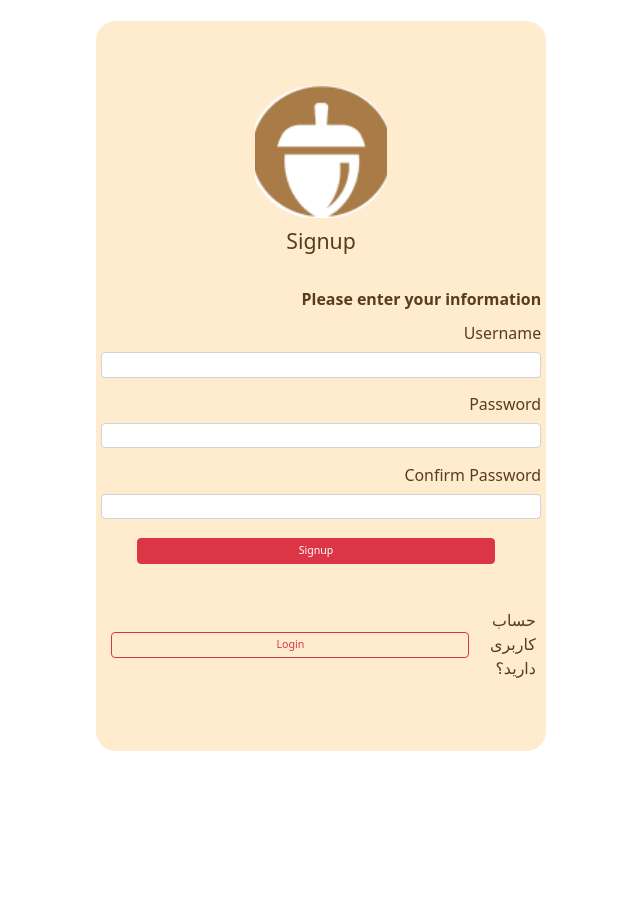
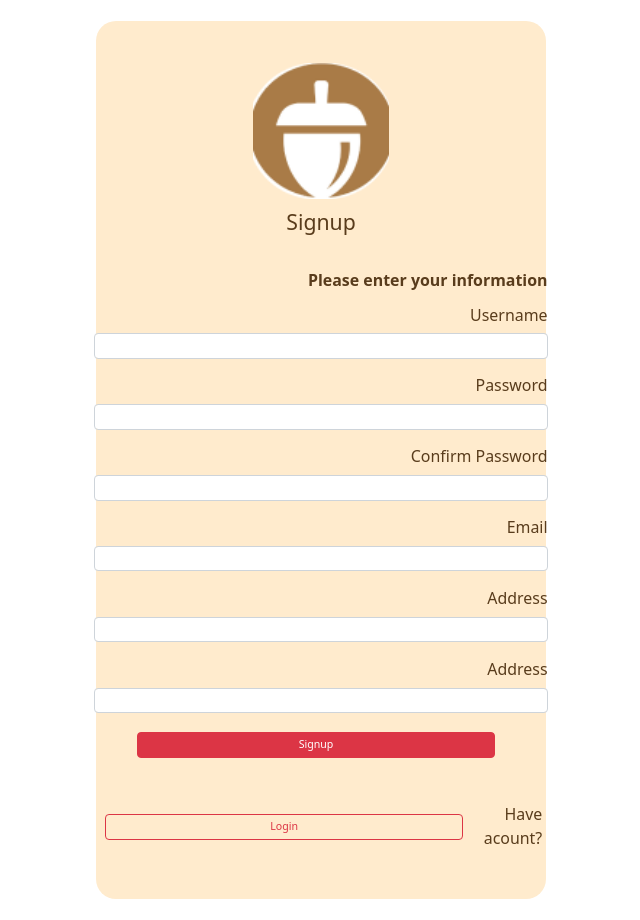
Before and after one commit to pzarghami/Amazon, a React (Create React App) app in the folder Front/baloot/: page /signup in a window 1280 px wide. Shown: the whole page, without its empty margins (319-959 px from the left). Before the commit the page ends 800 px from the top, so only its background shows below. Built offline with nearby package versions, Linux system fonts and the light colour scheme.

Commit message:
Signup debug.

```diff
--- a/Front/baloot/src/pages/js/Signup.js
+++ b/Front/baloot/src/pages/js/Signup.js
@@ -14,6 +14,9 @@ export default function Signup() {
     const [username, setUser] = useState('');
     const [password, setPassword] = useState('');
     const [passwordAuth, setPasswordAuth] = useState('');
+    const [email, setEmail]=useState('');
+    const [birthDate, setBithDate]=useState('');
+    const [address, setAddress]=useState('');
 
     const handelSignup = async (e) => {
 
@@ -25,9 +28,9 @@ export default function Signup() {
                 setError("Your password is not the same.");
                 return;
             }
-            const data = { username, password };
+            const data = { username:username, password:password, email:email, birthDate:birthDate, address:address };
 
-            const response = await axios.post('/auth/login/', data);
+            const response = await axios.post('/auth/register/', data);
 
             if (response.data.status) {
                 localStorage.setItem('userLoggedIn', true);
@@ -81,6 +84,30 @@ export default function Signup() {
                             onChange={e => { setPasswordAuth(e.target.value) }} />
 
                     </div>
+                    <div class="form-outline mb-4">
+                        <label class="form-label" for="form2Example22">Email</label>
+                        <input type="password"
+                            id="form2Example22"
+                            class="form-control"
+                            onChange={e => { setEmail(e.target.value) }} />
+
+                    </div>
+                    <div class="form-outline mb-4">
+                        <label class="form-label" for="form2Example22">Address</label>
+                        <input type="password"
+                            id="form2Example22"
+                            class="form-control"
+                            onChange={e => { setAddress(e.target.value) }} />
+
+                    </div>
+                    <div class="form-outline mb-4">
+                        <label class="form-label" for="form2Example22">Address</label>
+                        <input type="password"
+                            id="form2Example22"
+                            class="form-control"
+                            onChange={e => { setBithDate(e.target.value) }} />
+
+                    </div>
                     {error &&
                         <div className="text-center pt-1 mb-5 pb-1">
                             <span className='text-danger'>{error}</span>
@@ -98,7 +125,7 @@ export default function Signup() {
                             </Link>
 
                         </div>
-                        <p class="mb-0 me-2">حساب کاربری دارید؟</p>
+                        <p class="mb-0 me-2">Have acount?</p>
                     </div>
 
                 </form>
```
